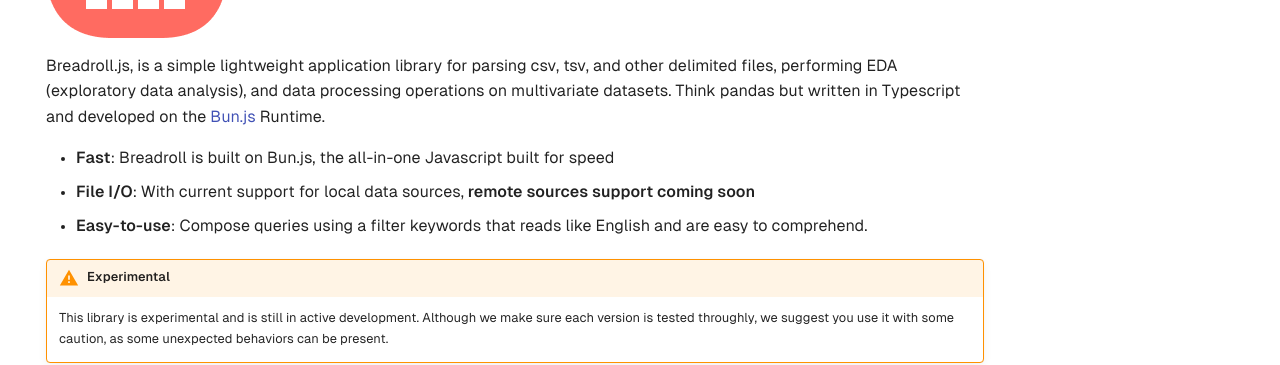
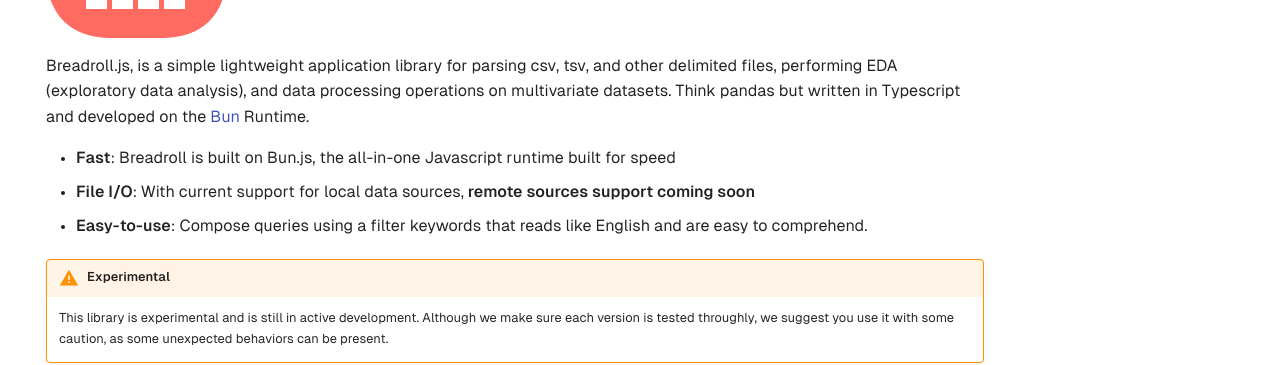
Before and after one commit to devsgnr/breadroll, an MkDocs documentation site: the page built from docs/docs/index.md, in a window 1280 px wide and 900 px high. Shown: the part 389-754 px from the top of the window. Built offline with MkDocs 1.6.1 and Material for MkDocs 9.7.7, drawn with Linux system fonts in a browser that asks for light colours; comment, search, counter and statistics services are not loaded.

Commit message:
fixed README.md and fixed index.md od docs

```diff
--- a/docs/docs/index.md
+++ b/docs/docs/index.md
@@ -9,9 +9,9 @@
   <img align="center" src="./assets/png/breadroll_brand.png" />
 </div>
 
-Breadroll.js, is a simple lightweight application library for parsing csv, tsv, and other delimited files, performing EDA (exploratory data analysis), and data processing operations on multivariate datasets. Think pandas but written in Typescript and developed on the [Bun.js](https://bun.sh) Runtime.
+Breadroll.js, is a simple lightweight application library for parsing csv, tsv, and other delimited files, performing EDA (exploratory data analysis), and data processing operations on multivariate datasets. Think pandas but written in Typescript and developed on the [Bun](https://bun.sh) Runtime.
 
-- **Fast**: Breadroll is built on Bun.js, the all-in-one Javascript built for speed
+- **Fast**: Breadroll is built on Bun.js, the all-in-one Javascript runtime built for speed
 - **File I/O**: With current support for local data sources, **remote sources support coming soon**
 - **Easy-to-use**: Compose queries using a filter keywords that reads like English and are easy to comprehend.
 
```
Also changed, not shown: README.md.
